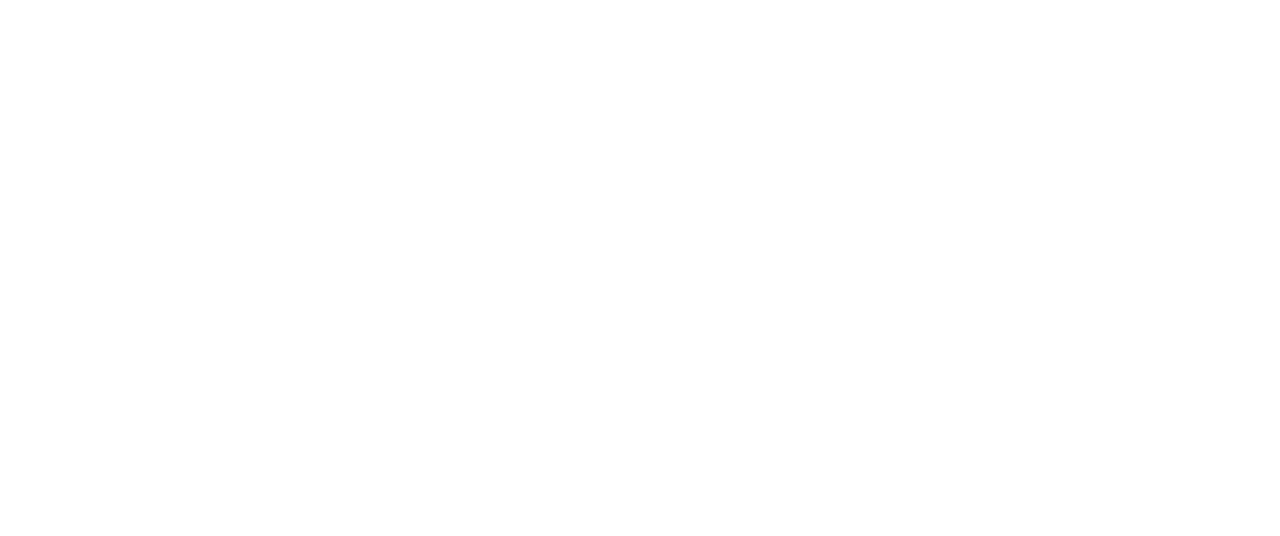
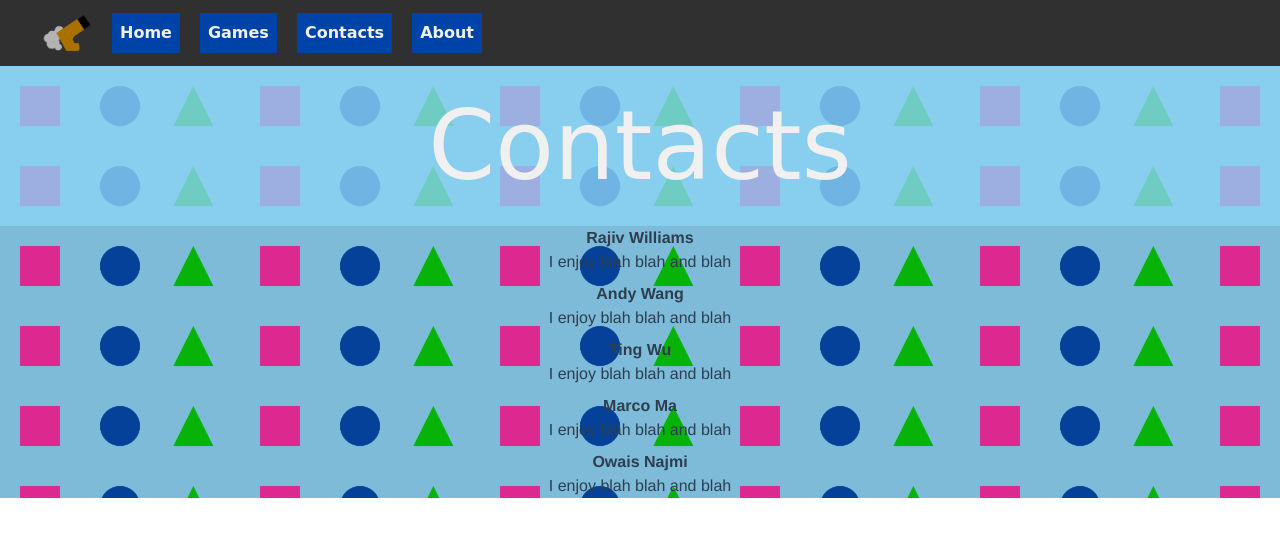
Before and after one commit to Ting9997/BootlegGames, a Vue app: page /contacts in a window 1280 px wide. Before the commit this address had no page. Shown: the top 536 px of the page. Built offline with nearby package versions, Linux system fonts and the light colour scheme.

Commit message:
Added Bio functionalities, linked to Contacts page

```diff
--- /dev/null
+++ b/src/components/ContactsElement.vue
@@ -0,0 +1,53 @@
+<template>
+    <div id="contact-list-container">
+        <dl id="contactList">
+            <dt href="/contacts/rajiv_williams">
+                Rajiv Williams
+            </dt>
+            <dd>I enjoy blah blah and blah</dd>
+            <dt href="/contacts/andy_wang">
+                Andy Wang
+            </dt>
+            <dd>I enjoy blah blah and blah</dd>
+            <dt href="/contacts/ting_wu">
+                Ting Wu
+            </dt>
+            <dd>I enjoy blah blah and blah</dd>
+            <dt href="/contacts/marco_ma">
+                Marco Ma
+            </dt>
+            <dd>I enjoy blah blah and blah</dd>
+            <dt href="/contacts/owais_najmi">
+                Owais Najmi
+            </dt>
+            <dd>I enjoy blah blah and blah</dd>
+        </dl>
+    </div>
+</template>
+
+<!-- _______________________________________________________________ -->
+<script>
+export default {
+    name: "ContactsElement",
+    props:{
+
+    },
+}
+</script>
+
+<!-- _______________________________________________________________ -->
+<style lang="scss">
+@import "../styles/GlobalVariables.scss";
+
+.td{
+    background-color: var(--cus-trans-black);
+}
+#contactList{
+    // display: flex;
+    // justify-content: space-evenly;
+    // padding-top: 25px;
+    // padding-bottom: 25px;
+    margin: auto;
+}
+
+</style>
--- a/src/components/NavBar.vue
+++ b/src/components/NavBar.vue
@@ -14,10 +14,10 @@
                     <a class="nav-link" href="/">Home</a>
                 </li>
                 <li class="nav-item">
-                    <a class="nav-link" href="/Games">Games</a>
+                    <a class="nav-link" href="/games">Games</a>
                 </li>
                 <li class="nav-item">
-                    <a class="nav-link" href="/">Contacts</a>
+                    <a class="nav-link" href="/contacts">Contacts</a>
                 </li>
                 <li class="nav-item">
                     <a class="nav-link" href="/">About</a>
--- a/src/router/index.js
+++ b/src/router/index.js
@@ -1,6 +1,7 @@
 import { createRouter, createWebHistory } from 'vue-router';
 import DropZoneView from '../views/DropZoneView.vue';
 import GamesView from '../views/GamesView.vue';
+import ContactsView from '../views/ContactsView.vue';
 import CheckersView from '../views/CheckersView.vue';
 import SnakeView from '../views/SnakeView.vue';
 import BallDownView from '../views/BallDownView.vue';
@@ -17,6 +18,41 @@
     component: GamesView
   },
   {
+    path: '/contacts',
+    name: 'contacts',
+    component: ContactsView
+  },
+  {
+    path: '/contacts/rajiv_williams',
+    name: 'rajiv_williams',
+    component: ContactsView
+  },
+  {
+    path: '/contacts/andy_wang',
+    name: 'andy_wang',
+    component: ContactsView
+  },
+  {
+    path: '/contacts/ting_wu',
+    name: 'ting_wu',
+    component: ContactsView
+  },
+  {
+    path: '/contacts/marco_ma',
+    name: 'marco_ma',
+    component: ContactsView
+  },
+  {
+    path: '/contacts/owais_najmi',
+    name: 'owais_najmi',
+    component: ContactsView
+  },
+   // {
+  //   path: '/about'.
+  //   name: 'about',
+  //   component: AboutView
+  // },
+  {
     path: '/games/snake',
     name: 'snake',
     component: SnakeView
@@ -30,7 +66,7 @@
   path: '/games/balldown',
   name: 'balldown',
   component: BallDownView
-}
+  }
   // {
   //   path: '/about',
   //   name: 'about',
--- /dev/null
+++ b/src/views/ContactsView.vue
@@ -0,0 +1,47 @@
+<template>
+    <!--Navigation Bar-->
+    <NavBar/>
+
+    <!-- Games -->
+    <BaseBackground>
+        <!-- Title -->
+        <div class="title"> <!-- Using title class declared in DropZoneView.vue-->
+            Contacts
+        </div>
+
+        <!-- Games List -->
+        <div class="contents">
+            <ContactsElement>
+                Testing
+            </ContactsElement>
+        </div>
+    </BaseBackground>
+
+    <!-- Page Footer -->
+</template>
+
+<!-- _______________________________________________________________ -->
+<script>
+import NavBar from '@/components/NavBar.vue';
+import BaseBackground from '@/components/BaseBackground.vue';
+import ContactsElement from '@/components/ContactsElement.vue';
+
+export default {
+    name: "ContactsView",
+    components: {
+        NavBar,
+        BaseBackground,
+        ContactsElement
+    },
+}
+</script>
+
+<!-- _______________________________________________________________ -->
+<style lang='scss'>
+@import "../styles/GlobalVariables.scss";
+
+.contents{
+    background-color: var(--cus-trans-black);
+}
+
+</style>
--- a/src/views/DropZoneView.vue
+++ b/src/views/DropZoneView.vue
@@ -18,11 +18,41 @@
 
     <!-- Bibliography -->
     <div class="bios-container">
-        <div class="bios">[Rajiv Williams]</div>
-        <div class="bios">Bios 2</div>
-        <div class="bios">Bios 3</div>
-        <div class="bios">Bios 4</div>
-        <div class="bios">Bios 5</div>
+        <div class="bios">
+            <a href="/contacts/rajiv_williams">
+                <svg class="bio-text-container">
+                    <text class="bio-text" x="15" y="170">Rajiv Williams</text>
+                </svg>
+            </a>
+        </div>
+        <div class="bios">
+            <a href="/contacts/andy_wang">
+                <svg class="bio-text-container">
+                    <text class="bio-text" x="30" y="170">Andy Wang</text>
+                </svg>
+            </a>
+        </div>
+        <div class="bios">
+            <a href="/contacts/ting wu">
+                <svg class="bio-text-container">
+                    <text class="bio-text" x="45" y="170">Ting Wu</text>
+                </svg>
+            </a>
+        </div>
+        <div class="bios">
+            <a href="/contacts/marco_ma">
+                <svg class="bio-text-container">
+                    <text class="bio-text" x="35" y="170">Marco Ma</text>
+                </svg>
+            </a>
+        </div>
+        <div class="bios">
+            <a href="/contacts/owais_najmi">
+                <svg class="bio-text-container">
+                    <text class="bio-text" x="23" y="170">Owais Najmi</text>
+                </svg>
+            </a>
+        </div>
     </div>
 </template>
 
@@ -114,6 +144,22 @@
     width: 15%;
     background-color: var(--cus-white);
     text-align: center;
-    opacity: 0.5;
+    opacity: 0.7;
 }
+
+.bios:hover{
+    opacity: 1.0;
+}
+.bio-text-container{
+    height: 327px;
+    width: 100%;
+}
+.bio-text-container:hover{
+    opacity: 0.3;
+}
+.bio-text{
+    font-family: var(--cus-title-font);
+    font-size: 25px;
+}
+
 </style>
```
